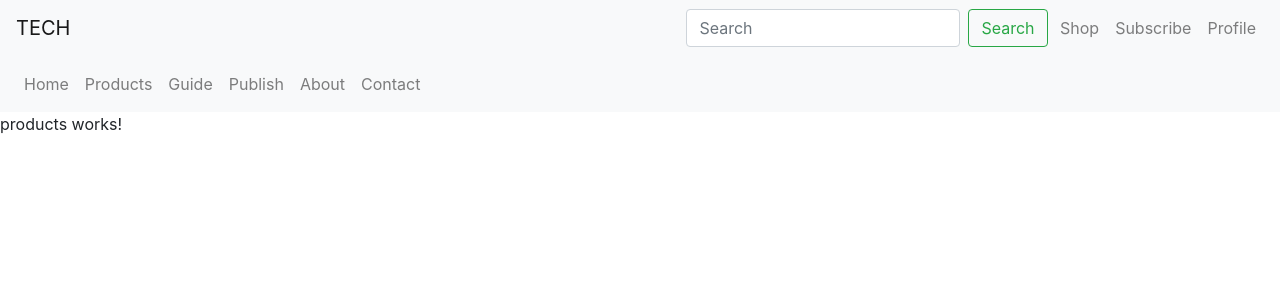
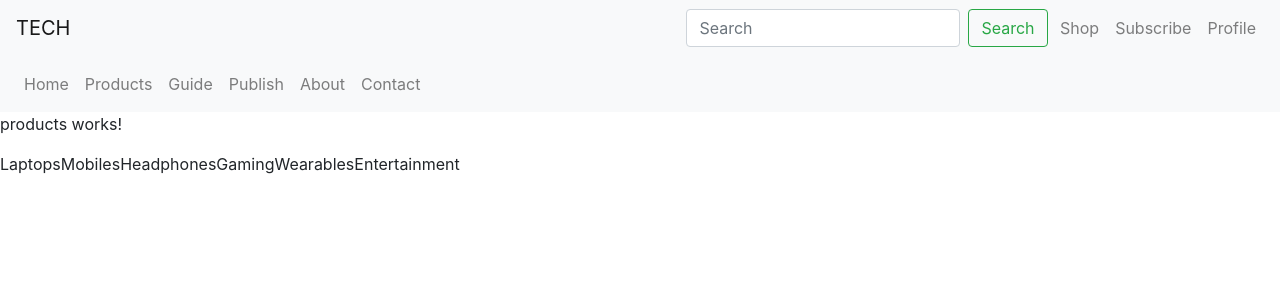
Before and after one commit to MI6-ai/finalproject, an Angular app: page /products in a window 1280 px wide. Shown: the top 300 px of the page. Built offline with nearby package versions, Linux system fonts and the light colour scheme.

Commit message:
links added

```diff
--- a/src/app/products/products.component.html
+++ b/src/app/products/products.component.html
@@ -1 +1,10 @@
 <p>products works!</p>
+
+<div>
+    <a><span>Laptops</span></a>
+    <a><span>Mobiles</span></a>
+    <a><span>Headphones</span></a>
+    <a><span>Gaming</span></a>
+    <a><span>Wearables</span></a>
+    <a><span>Entertainment</span></a>
+</div>
```
